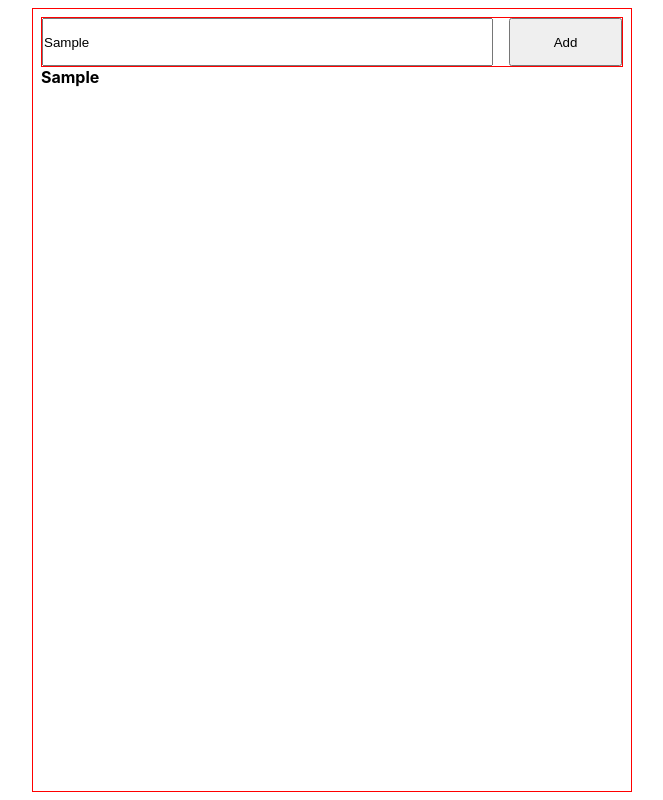
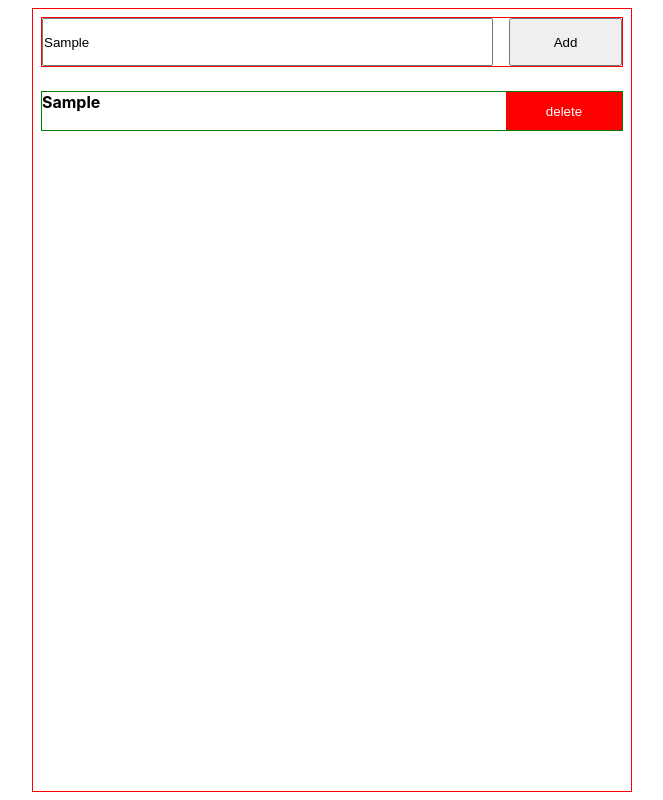
Before and after one commit to dev-bams/ToDo-app, a React (Vite) app: page / in a window 1280 px wide. Both pictures are taken after typing "Sample" into the empty fields and a click on the button "Add". Shown: the whole page, without its empty margins (308-971 px from the left). Built offline with nearby package versions, Linux system fonts and the light colour scheme.

Commit message:
added delete button

```diff
--- a/src/components/ToDoItem.jsx
+++ b/src/components/ToDoItem.jsx
@@ -3,7 +3,8 @@ import PropTypes from "prop-types";
 function ToDoItem(props) {
   return (
     <div className="todo__item">
-      <h4>{props.toDoTitle}</h4>
+      <h4 className="todo__name">{props.toDoTitle}</h4>
+      <button className="todo__delete">delete</button>
     </div>
   );
 }
--- a/src/components/ToDoList.jsx
+++ b/src/components/ToDoList.jsx
@@ -7,7 +7,7 @@ function ToDoList(props) {
 
   // Map over the to-do list and render ToDoItem components
   return (
-    <div>
+    <div className="todo__list">
       {toDoList.map((toDoTitle, index) => {
         return <ToDoItem key={index} toDoTitle={toDoTitle} />;
       })}
--- a/src/styles/index.css
+++ b/src/styles/index.css
@@ -23,6 +23,7 @@ body {
 .todo {
   max-width: 600px;
   border: 1px solid red;
+  gap: 1.5rem;
 }
 .todo__form {
   width: 100%;
@@ -31,9 +32,27 @@ body {
   gap: 1rem;
   height: 50px;
 }
-.todo__input {
+.todo__input,
+.todo__name {
   width: 80%;
 }
-.todo__add-btn {
+.todo__add-btn,
+.todo__delete {
   width: 20%;
 }
+.todo__list{
+  display: flex;
+  flex-direction: column;
+  gap: 1rem;
+}
+.todo__item{
+  height: 40px;
+  display: flex;
+  border: 1px solid green;
+}
+.todo__delete{
+  background-color: red;
+  color: white;
+  border: none;
+  outline: none;
+}
```
